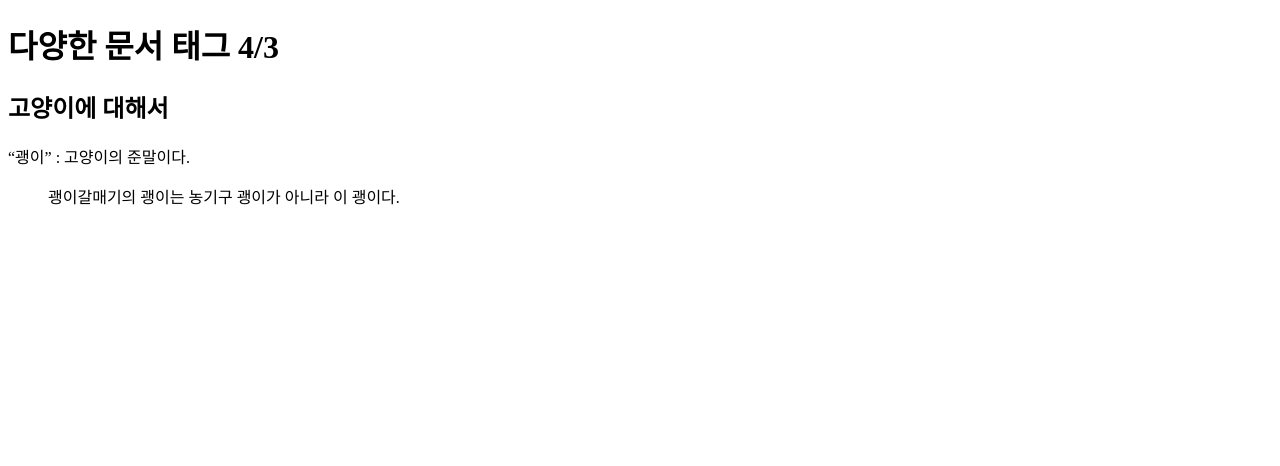
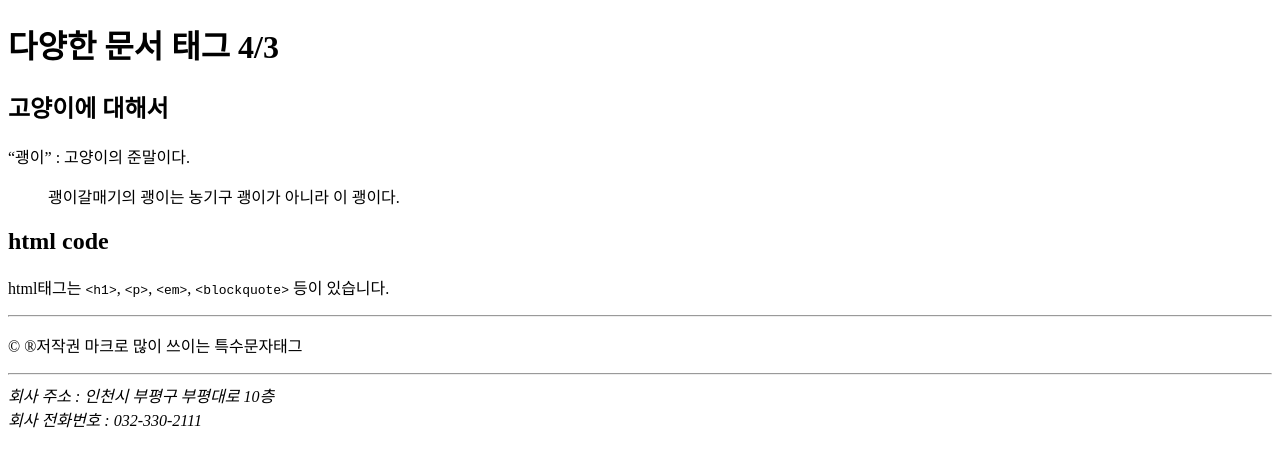
Before and after one commit to ttunmill/html_first, a plain HTML site: page tag_0403.html in a window 1280 px wide. Drawn offline with Linux system fonts and the light colour scheme.

Commit message:
0403_정리

```diff
--- a/tag_0403.html
+++ b/tag_0403.html
@@ -12,5 +12,21 @@
     <h2>고양이에 대해서</h2>
     <p><q cite="https://www.naver.com">괭이</q> : 고양이의 준말이다.</p>
     <blockquote cite="https://www.google.co.kr">괭이갈매기의 괭이는 농기구 괭이가 아니라 이 괭이다.</blockquote>
+    <h2>html code</h2>
+    <p>
+        html태그는
+        <code>&lt;h1&gt;</code>,
+        <code>&lt;p&gt;</code>,
+        <code>&lt;em&gt;</code>,
+        <code>&lt;blockquote&gt;</code>
+        등이 있습니다.
+    </p>
+    <hr>
+    <p>&copy; &reg;저작권 마크로 많이 쓰이는 특수문자태그</p>
+    <hr>
+    <address>
+        회사 주소 : 인천시 부평구 부평대로 10층<br>
+        회사 전화번호 : 032-330-2111<br>
+    </address>
 </body>
 </html>
```
Also changed, not shown: 1 other file.
